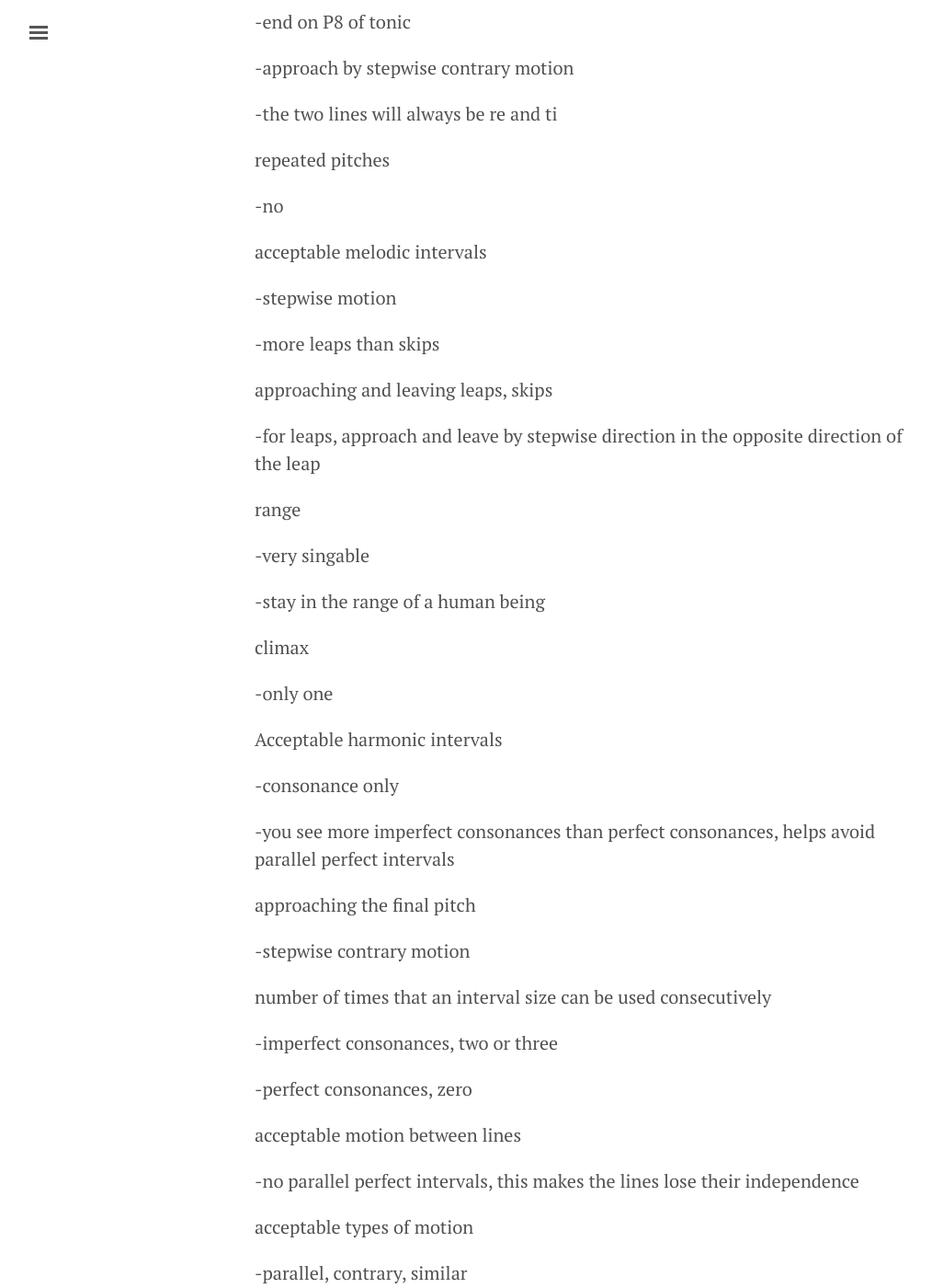
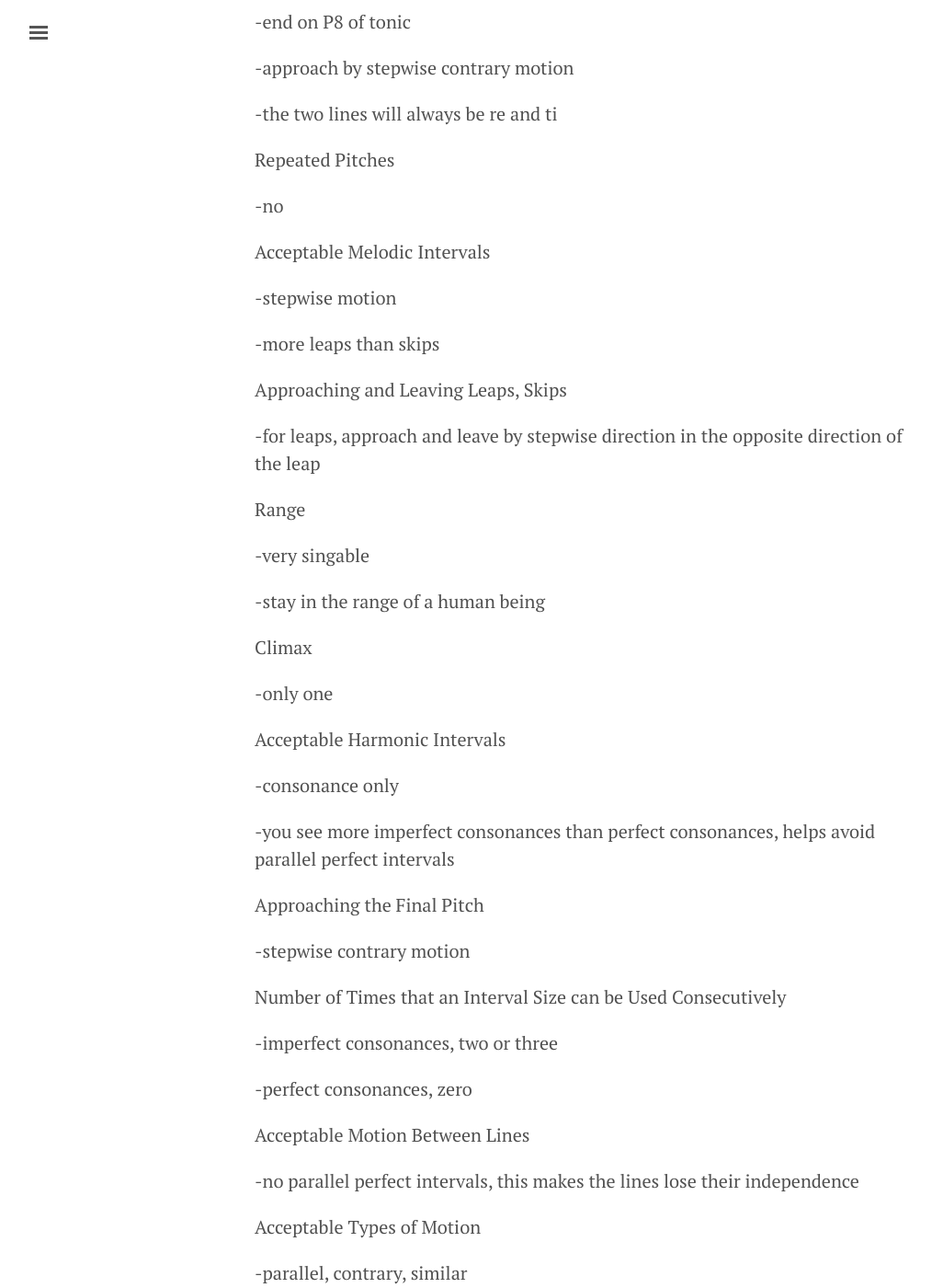
Before and after one commit to intmus/inttheory19-20, a Jekyll site: the page built from _05-counterpoint-embell-shapes/b2-cantfirmand1st.md, in a window 1280 px wide and 1400 px high, scrolled down 1011 px. Shown: the whole window at 92% size, without its empty margins (3-1017 px from the left). Built offline with Jekyll 4.4.1, drawn with Linux system fonts in a browser that asks for light colours.

Commit message:
Update b2-cantfirmand1st.md

```diff
--- a/_05-counterpoint-embell-shapes/b2-cantfirmand1st.md
+++ b/_05-counterpoint-embell-shapes/b2-cantfirmand1st.md
@@ -40,51 +40,51 @@ Start and end pitches
 
 -the two lines will always be re and ti
 
-repeated pitches
+Repeated Pitches
 
 -no
 
-acceptable melodic intervals
+Acceptable Melodic Intervals
 
 -stepwise motion
 
 -more leaps than skips
 
-approaching and leaving leaps, skips
+Approaching and Leaving Leaps, Skips
 
 -for leaps, approach and leave by stepwise direction in the opposite direction of the leap
 
-range
+Range
 
 -very singable
 
 -stay in the range of a human being
 
-climax
+Climax
 
 -only one
 
-Acceptable harmonic intervals
+Acceptable Harmonic Intervals
 
 -consonance only
 
 -you see more imperfect consonances than perfect consonances, helps avoid parallel perfect intervals
 
-approaching the final pitch
+Approaching the Final Pitch
 
 -stepwise contrary motion
 
-number of times that an interval size can be used consecutively
+Number of Times that an Interval Size can be Used Consecutively
 
 -imperfect consonances, two or three
 
 -perfect consonances, zero
 
-acceptable motion between lines
+Acceptable Motion Between Lines
 
 -no parallel perfect intervals, this makes the lines lose their independence
 
-acceptable types of motion
+Acceptable Types of Motion
 
 -parallel, contrary, similar
 
```
